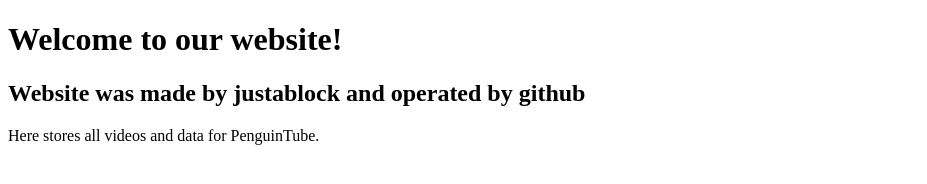
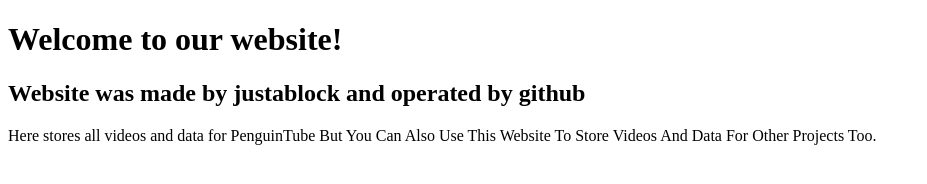
Before and after one commit to wwtv127/the-everything-receiver, a plain HTML site: page index.html in a window 1280 px wide. Shown: the whole page, without its empty margins (0-927 px from the left). Drawn offline with Linux system fonts and the light colour scheme.

Commit message:
Update index.html

```diff
--- a/index.html
+++ b/index.html
@@ -2,4 +2,4 @@
 <title>Welcome!</title>
 <h1>Welcome to our website!</h1>
 <h2>Website was made by justablock and operated by github</h2>
-<p>Here stores all videos and data for PenguinTube.</p>
+<p>Here stores all videos and data for PenguinTube But You Can Also Use This Website To Store Videos And Data For Other Projects Too.</p>
```
